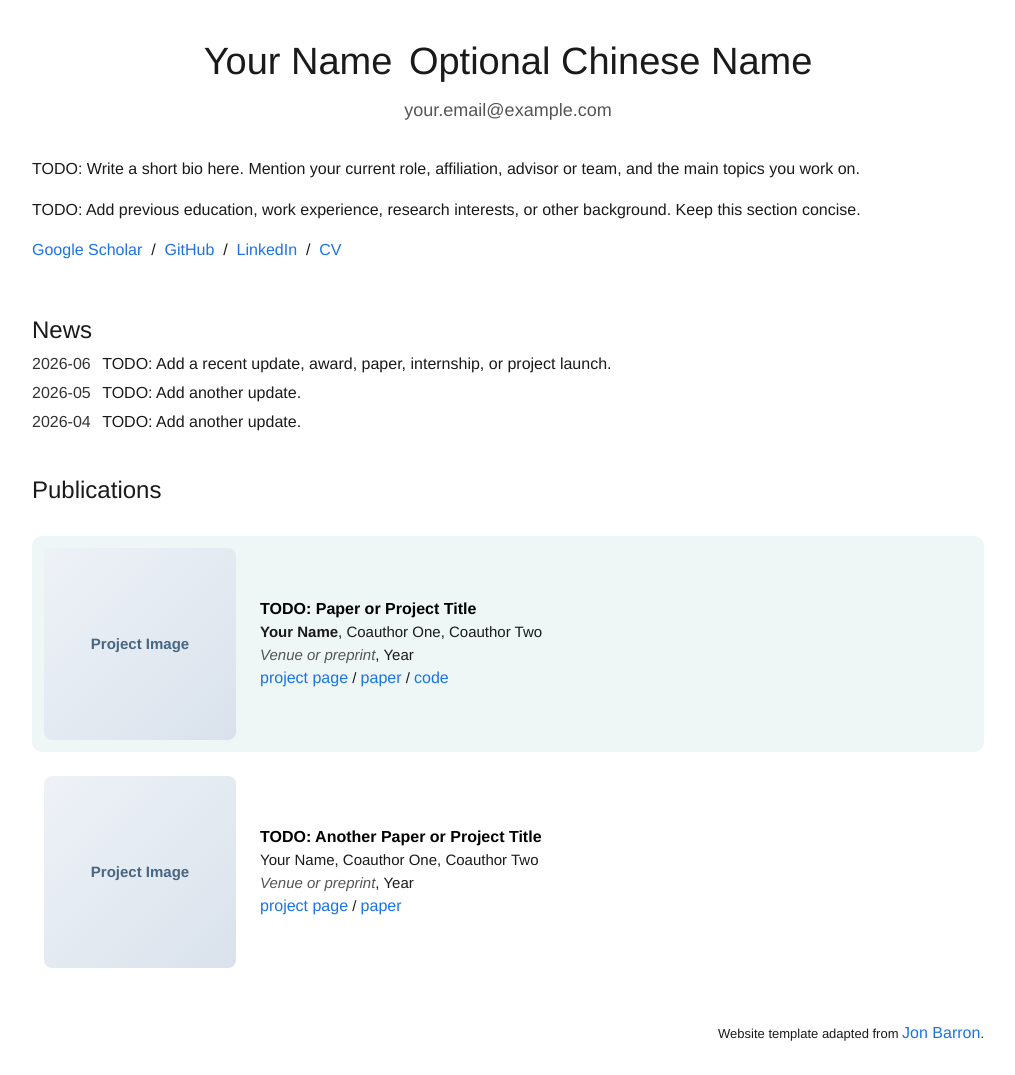
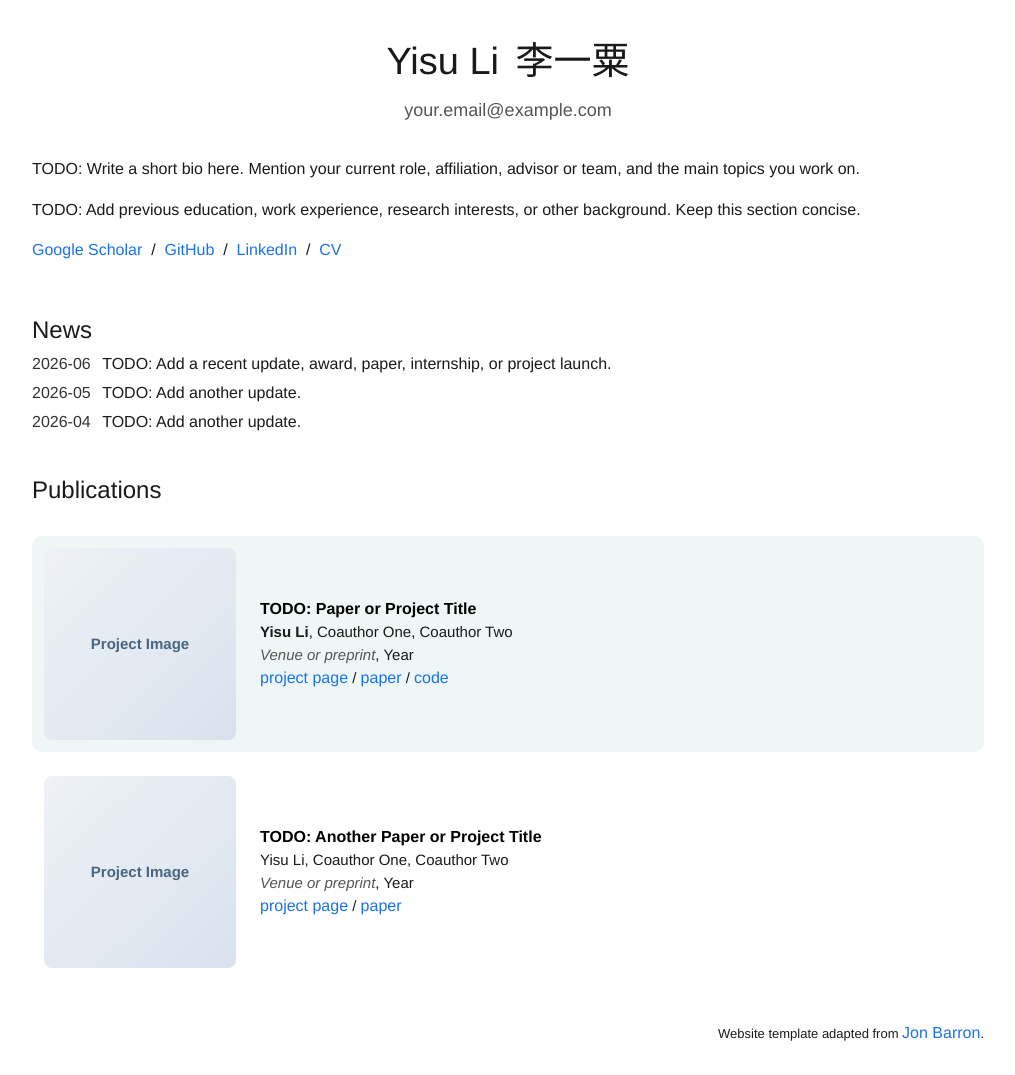
Before and after one commit to ballmanli05/ballmanli05.github.io, a plain HTML site: page index.html in a window 1280 px wide. Shown: the whole page, without its empty margins (132-1147 px from the left). Drawn offline with Linux system fonts and the light colour scheme.

Commit message:
Update site name to Yisu Li

```diff
--- a/index.html
+++ b/index.html
@@ -3,11 +3,11 @@
   <head>
     <meta http-equiv="Content-Type" content="text/html; charset=UTF-8">
 
-    <title>Your Name</title>
+    <title>Yisu Li</title>
 
-    <meta name="author" content="Your Name">
+    <meta name="author" content="Yisu Li">
     <meta name="viewport" content="width=device-width, initial-scale=1">
-    <meta name="description" content="Personal academic homepage for Your Name.">
+    <meta name="description" content="Personal academic homepage for Yisu Li.">
     <link rel="stylesheet" type="text/css" href="stylesheet.css">
   </head>
 
@@ -19,7 +19,7 @@
           <table class="section"><tbody>
             <tr>
               <td class="header">
-                <p class="name">Your Name <span class="zh">Optional Chinese Name</span></p>
+                <p class="name">Yisu Li <span class="zh">李一粟</span></p>
                 <p class="email">your.email@example.com</p>
               </td>
             </tr>
@@ -79,7 +79,7 @@
                   <span class="papertitle">TODO: Paper or Project Title</span>
                 </a>
                 <br>
-                <strong>Your Name</strong>, Coauthor One, Coauthor Two
+                <strong>Yisu Li</strong>, Coauthor One, Coauthor Two
                 <br>
                 <em>Venue or preprint</em>, Year
                 <br>
@@ -100,7 +100,7 @@
                   <span class="papertitle">TODO: Another Paper or Project Title</span>
                 </a>
                 <br>
-                Your Name, Coauthor One, Coauthor Two
+                Yisu Li, Coauthor One, Coauthor Two
                 <br>
                 <em>Venue or preprint</em>, Year
                 <br>
```
